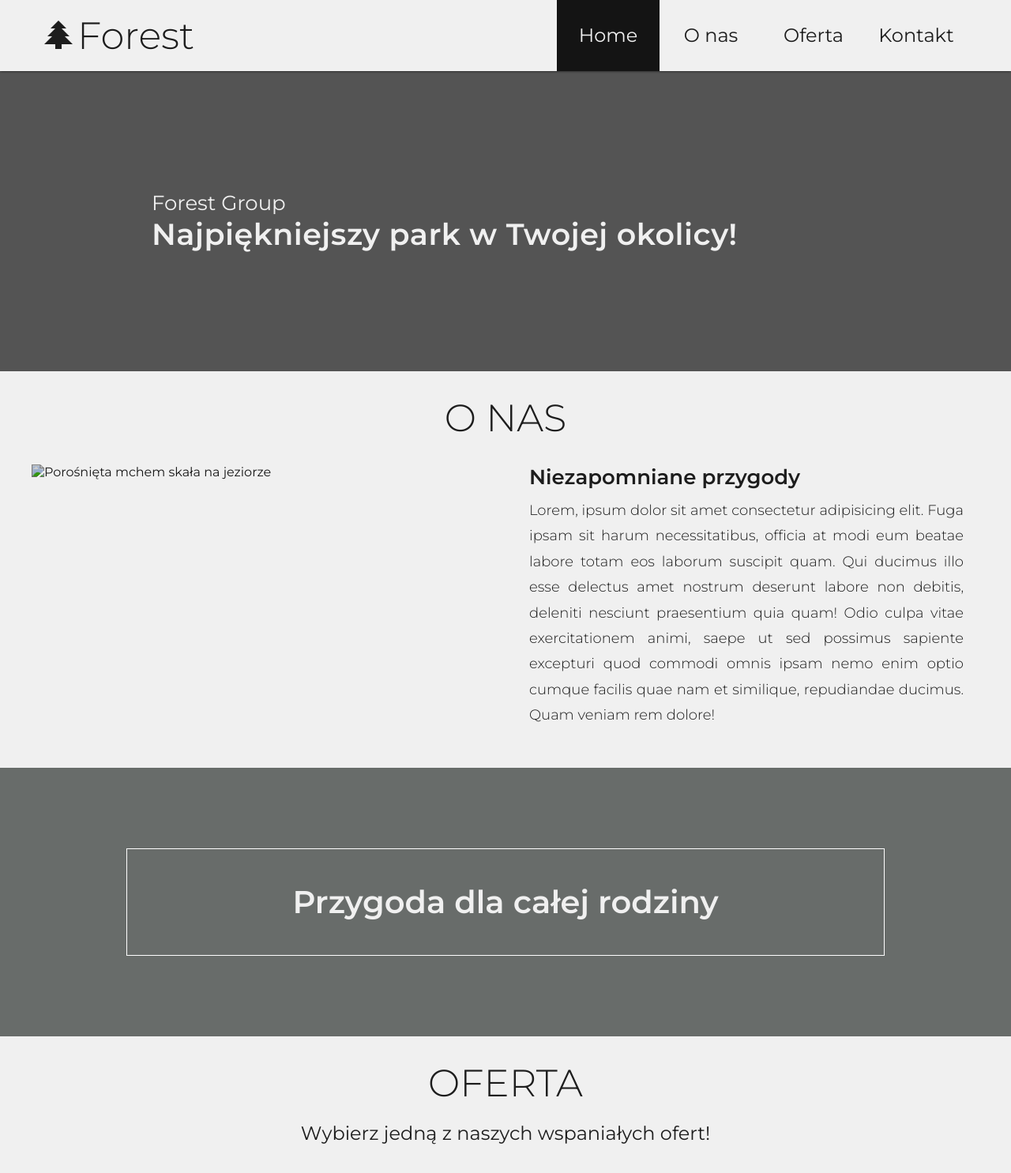
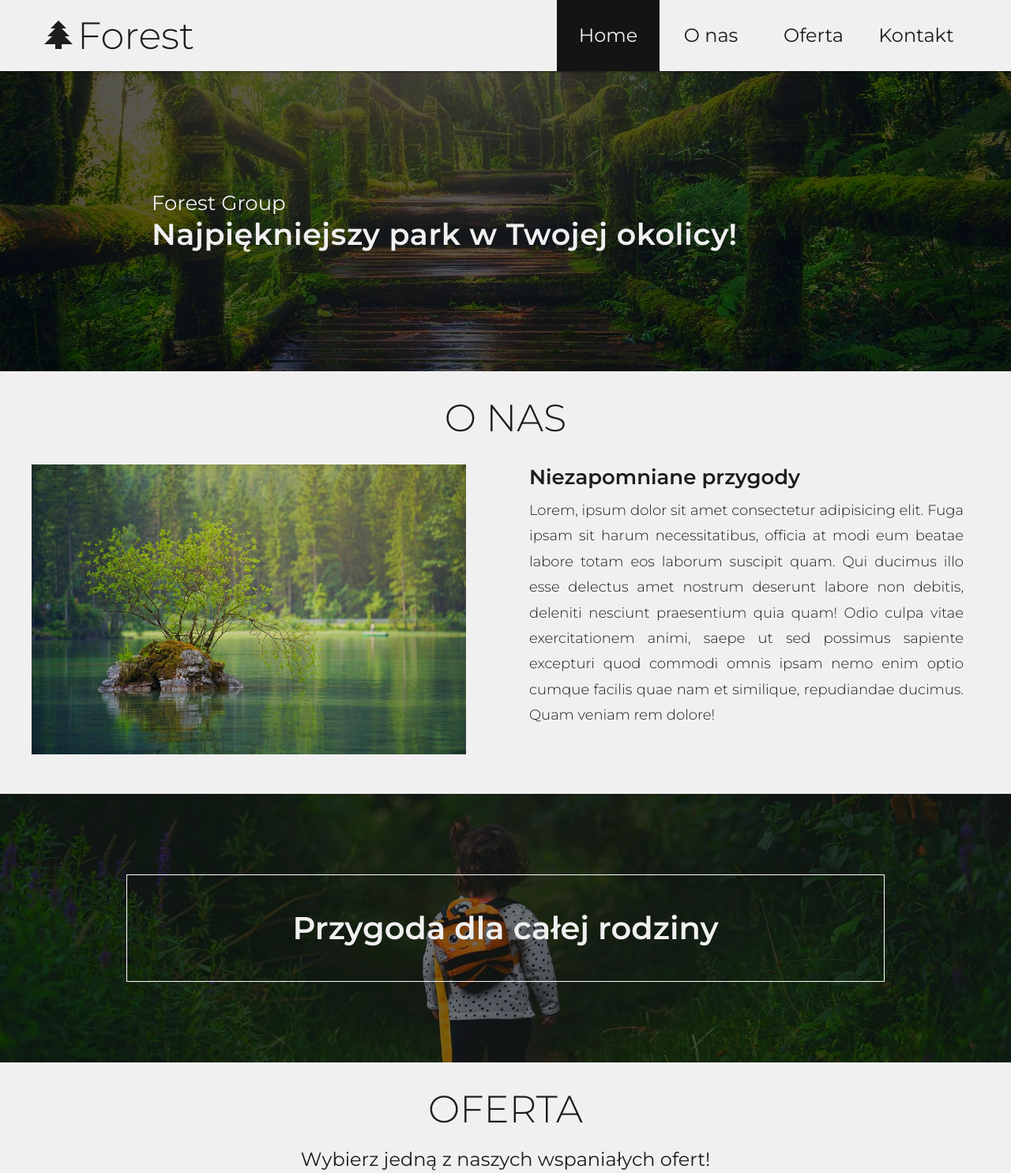
Before and after one commit to HoffmanSan/forest, a website: page index.html in a window 1280 px wide. Shown: the top 1485 px of the page at 79% size. Drawn offline with nearby package versions, Linux system fonts and the light colour scheme; files that its build step writes are made by us from their sources; the site is published under a folder, as on GitHub Pages, so addresses that start at the root find nothing; files whose address does not match are found by name.

Commit message:
Update main.scss

```diff
--- a/src/sass/main.scss
+++ b/src/sass/main.scss
@@ -783,7 +783,7 @@ main {
 	}
 
 	main .aboutus .wrapper .lake {
-		content: url('/dist/img/lakelarge.jpg');
+		content: url('dist/img/lakelarge.jpg');
 	}
 
 	.offers-details {
@@ -827,14 +827,14 @@ main {
 
 	.header {
 		.background-image {
-			background-image: url('/dist/img/junglelarge.jpg');
+			background-image: url('dist/img/junglelarge.jpg');
 			filter: saturate(150%);
 		}
 	}
 
 	main {
 		.adventure-img {
-			background-image: url('/dist/img/girlforestlarge.jpg');
+			background-image: url('dist/img/girlforestlarge.jpg');
 		}
 	}
 }
```
